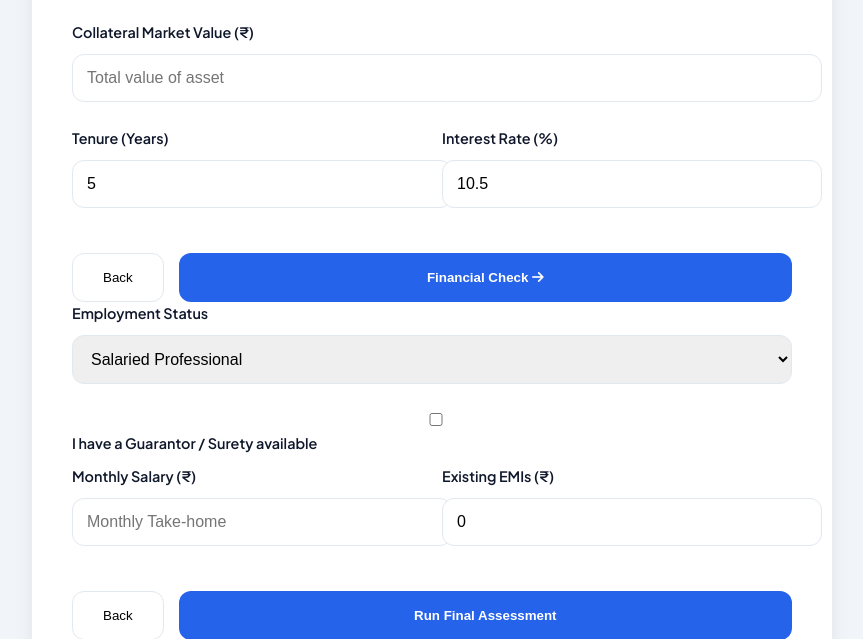
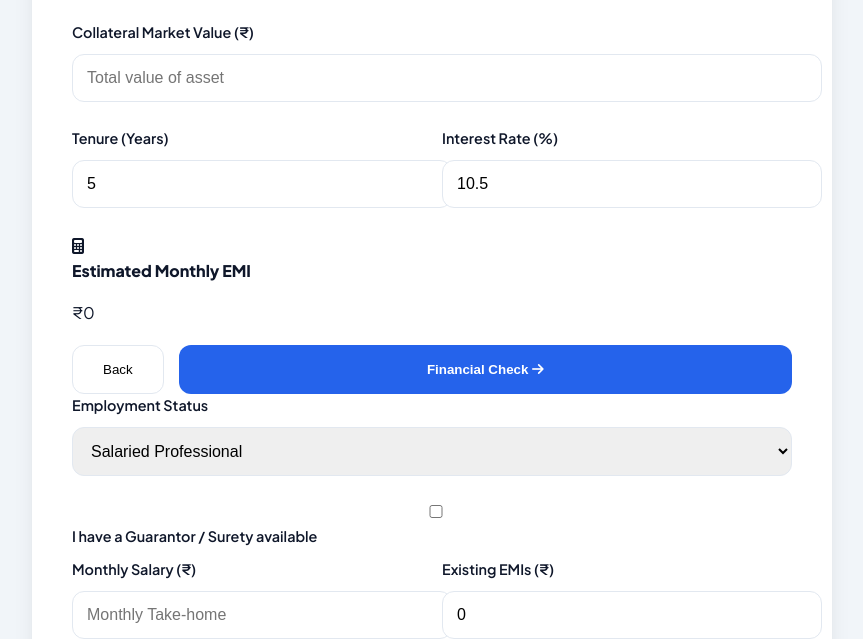
Before and after one commit to sanjanathumma433/sanjana-devops, a Flask app: page / in a window 1280 px wide. Shown: the part 1320-1959 px from the top of the page, without its empty margins (208-1071 px from the left). Run offline with Flask 3, Linux system fonts and the light colour scheme.

Commit message:
Add EMI preview to loan application

```diff
--- a/templates/index.html
+++ b/templates/index.html
@@ -106,6 +106,13 @@
                             </div>
                         </div>
                     </div>
+                    <div class="emi-preview">
+    <i class="fas fa-calculator"></i>
+    <div>
+        <strong>Estimated Monthly EMI</strong>
+        <p id="emi_amount">₹0</p>
+    </div>
+</div>
 
                     <div class="btn-row">
                         <button type="button" class="btn-ghost" onclick="nextStep(1)">Back</button>
```
